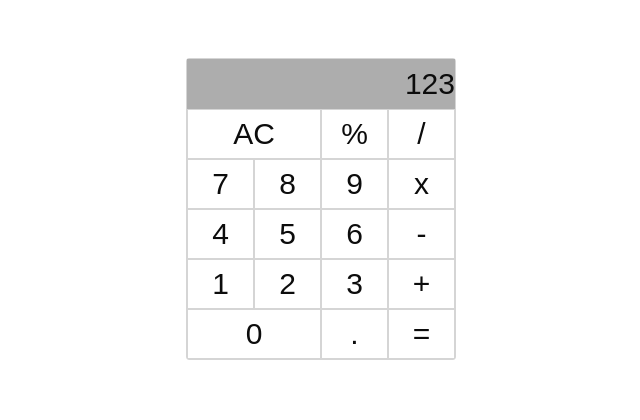
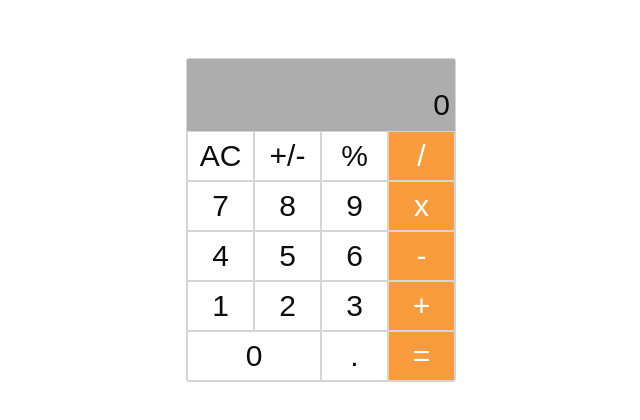
Before and after one commit to UmerSharif/VueJs-Caculator, a Vue app: page / in a window 1280 px wide. Shown: the top 420 px of the page, without its empty margins (319-959 px from the left). Built offline with nearby package versions, Linux system fonts and the light colour scheme.

Commit message:
more styling and two methods

```diff
--- a/package.json
+++ b/package.json
@@ -7,6 +7,7 @@
     "build": "vue-cli-service build"
   },
   "dependencies": {
+    "npm": "^6.4.1",
     "vue": "^2.5.17",
     "vue-router": "^3.0.1",
     "vuex": "^3.0.1"
--- a/src/components/Calculator.vue
+++ b/src/components/Calculator.vue
@@ -1,24 +1,25 @@
 <template>
     <div class="calculator">
-        <div class="display">123</div>
-            <div class="btn AC">AC</div>
+        <div class="display">{{current || 0}}</div>
+            <div @click= "Clear" class="btn AC">AC</div>
+            <div @click="Sign" class="btn">+/-</div>
             <div class="btn">%</div>
-            <div class="btn">/</div>
+            <div class="btn operator ">/</div>
             <div class="btn">7</div>
             <div class="btn">8</div>
             <div class="btn">9</div>
-            <div class="btn">x</div>
+            <div class="btn operator">x</div>
             <div class="btn">4</div>
             <div class="btn">5</div>
             <div class="btn">6</div>
-            <div class="btn">-</div>
+            <div class="btn operator">-</div>
             <div class="btn">1</div>
             <div class="btn">2</div>
             <div class="btn">3</div>
-            <div class="btn">+</div>
+            <div class="btn operator">+</div>
             <div class="btn zero">0</div>
             <div class="btn">.</div>
-            <div class="btn">=</div>
+            <div class="btn operator">=</div>
 
     </div>
 </template>
@@ -29,6 +30,25 @@
 
     export default {
         name: 'Calculator',
+        data(){
+            return {
+                current : ''
+            }
+        },
+
+        methods: {
+            Clear() {
+                this.current = ''
+            },
+
+            Sign(){
+                if(this.current.charAt(0) === '-'){
+                    this.current = this.current.slice(1)
+                } else {
+                    this.current = `-${this.current}`
+                }
+            }
+        }
 
 
     }
@@ -52,12 +72,11 @@
         justify-content: flex-end;
         align-items: center;
         background-color: darkgray;
+        padding: 20px 5px 0 0;
+        height: 52px;
     }
 
-    .AC {
-        grid-column: 1/3;
 
-    }
 
     .zero {
         grid-column: 1/3;
@@ -68,6 +87,12 @@
         justify-content: center;
         align-items: center;
         border: 1px solid lightgrey;
+        cursor: pointer;
+    }
+
+    .operator {
+        background-color: #f89733;
+        color: azure;
     }
 
 </style>
```
Also changed, not shown: 1 other file (tests, documents, lock files or other folders).
